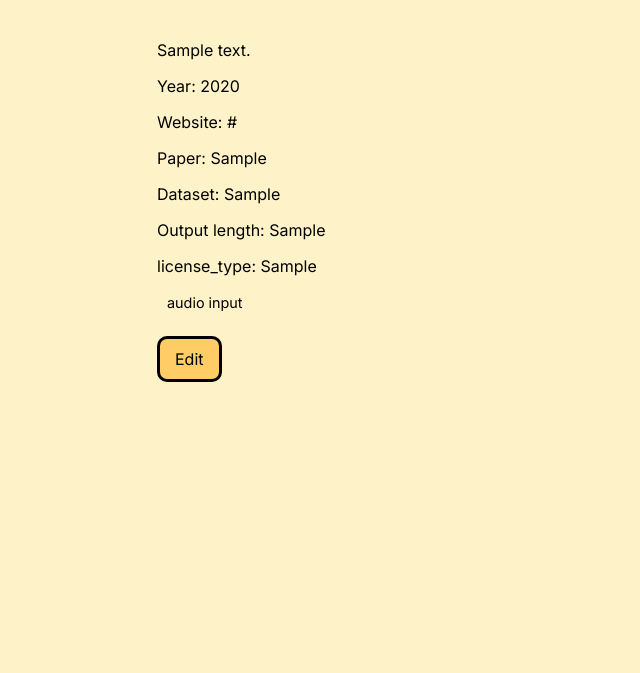
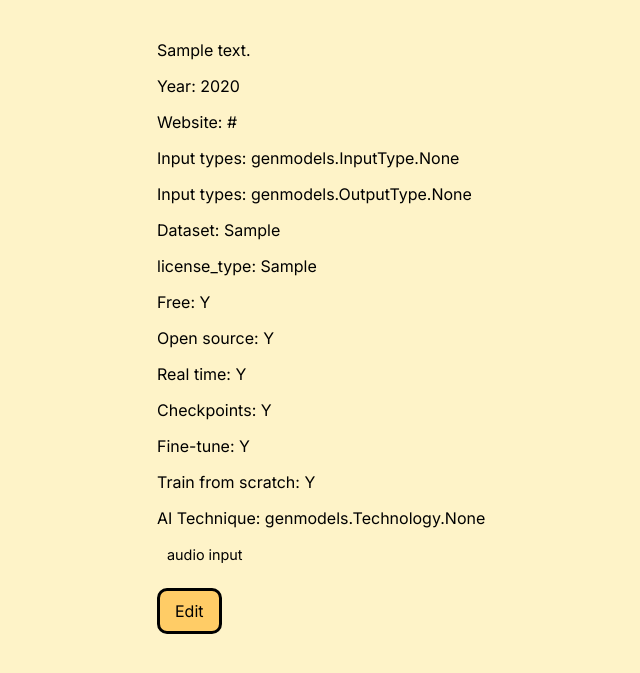
Before and after one commit to Music-RAI/model-explorer, a Django app: page /1/ in a window 1280 px wide. Shown: the part 102-775 px from the top of the page, without its empty margins (23-663 px from the left). Run offline with Django 4.2, Linux system fonts and the light colour scheme; tables that the repository leaves empty hold one stand-in row (values such as "Sample post").

Commit message:
Add more properties to the detail page

```diff
--- a/genmodels/templates/genmodels/detail.html
+++ b/genmodels/templates/genmodels/detail.html
@@ -5,7 +5,6 @@
       <a class="back" href="/">&larr;</a>
       <h1>{{ model.name }}</h1>
     </div>
-    <!-- TODO: extract to a subview -->
     <div class="detail">
       <p>{{ model.description }}</p>
       {% if model.year %}
@@ -14,17 +13,38 @@
       {% if model.website %}
       <p>Website: <a href="{{ model.website }}" target="_blank">{{ model.website }}</a></p>
       {% endif %}
-      {% if model.paper %}
-        <p>Paper: {{ model.paper }}</p>
+      {% if model.input_types %}
+        <p>Input types: {{ model.input_types }}</p>
+      {% endif %}
+      {% if model.output_types %}
+        <p>Input types: {{ model.output_types }}</p>
       {% endif %}
       {% if model.dataset %}
         <p>Dataset: {{ model.dataset }}</p>
       {% endif %}
-      {% if model.output_length %}
-        <p>Output length: {{ model.output_length }}</p>
-      {% endif %}
       {% if model.license_type %}
         <p>license_type: {{ model.license_type }}</p>
+      {% endif %}
+      {% if model.is_free %}
+        <p>Free: {{ model.is_free }}</p>
+      {% endif %}
+      {% if model.is_open_source %}
+        <p>Open source: {{ model.is_open_source }}</p>
+      {% endif %}
+      {% if model.has_real_time_inference %}
+        <p>Real time: {{ model.has_real_time_inference }}</p>
+      {% endif %}
+      {% if model.are_checkpoints_available %}
+        <p>Checkpoints: {{ model.are_checkpoints_available }}</p>
+      {% endif %}
+      {% if model.can_finetune %}
+        <p>Fine-tune: {{ model.can_finetune }}</p>
+      {% endif %}
+      {% if model.can_train_from_scratch %}
+        <p>Train from scratch: {{ model.can_train_from_scratch }}</p>
+      {% endif %}
+      {% if model.technology %}
+        <p>AI Technique: {{ model.technology }}</p>
       {% endif %}
       <div class="tile-tags">
           <span class="tag">audio input</span>
```
